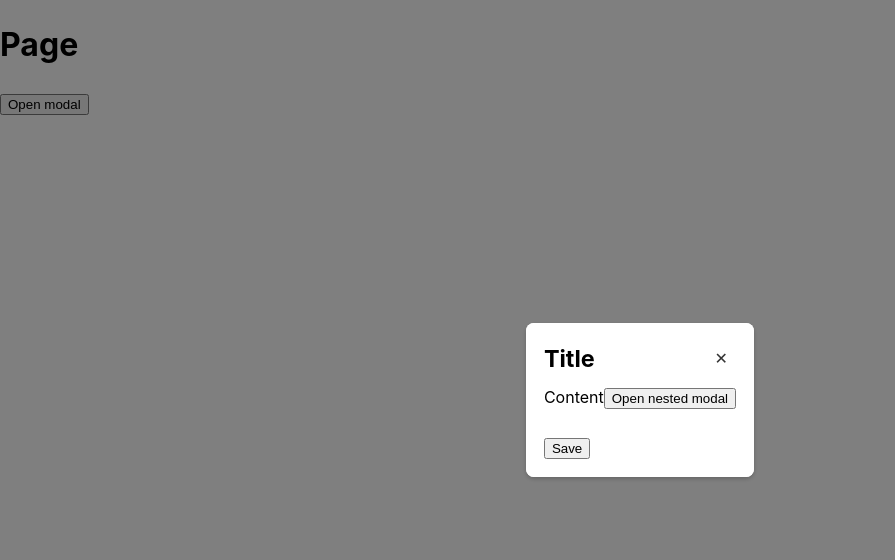
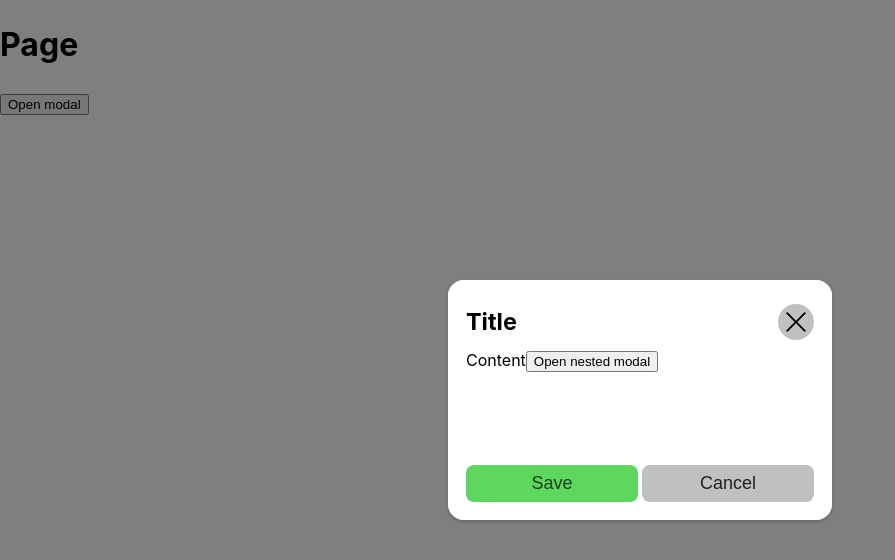
Before and after one commit to Amorelleth/modal-demo, a React (Vite) app: page / in a window 1280 px wide. Both pictures are taken after a click on the button "Open modal". Shown: the top 560 px of the page, without its empty margins (0-895 px from the left). Built offline with nearby package versions, Linux system fonts and the light colour scheme.

Commit message:
feat: replace buttons, add animations

```diff
--- a/src/App.tsx
+++ b/src/App.tsx
@@ -20,6 +20,9 @@ export function App() {
             action: {
               text: "Save",
             },
+            dismiss: {
+              text: "Cancel",
+            },
           }}
         >
           Content
--- /dev/null
+++ b/src/ui/Modal/Cross.tsx
@@ -0,0 +1,9 @@
+import type { SVGProps } from "react";
+
+export type IconComponent = (props: SVGProps<SVGSVGElement>) => JSX.Element;
+
+export const Cross = (props: SVGProps<SVGSVGElement>) => (
+  <svg viewBox="0 0 490 490" width="20" height="20" {...props}>
+    <path d="M456.851 0 245 212.564 33.149 0 .708 32.337l211.961 212.667L.708 457.678 33.149 490 245 277.443 456.851 490l32.441-32.322-211.961-212.674L489.292 32.337z" />
+  </svg>
+);
--- a/src/ui/Modal/Modal.module.css
+++ b/src/ui/Modal/Modal.module.css
@@ -9,6 +9,18 @@
   display: flex;
   justify-content: center;
   align-items: center;
+
+  opacity: 0;
+
+  &.fadeIn {
+    opacity: 1;
+    transition: opacity 500ms ease-in;
+  }
+
+  &.fadeOut {
+    opacity: 0;
+    transition: opacity 500ms ease-out;
+  }
 }
 
 .modal {
@@ -23,14 +35,19 @@
 
   position: relative;
   display: grid;
-  align-content: start;
-  max-width: 50vw;
-  max-height: 80vh;
+  grid-template-rows: auto 1fr auto;
   overflow: auto;
   gap: var(--space-2);
   background-color: white;
-  border-radius: 8px;
+  border-radius: 16px;
   box-shadow: 0 2px 4px rgba(0, 0, 0, 0.2);
+
+  &.medium {
+    min-width: 30vw;
+    max-width: 50vw;
+    min-height: 30vh;
+    max-height: 80vh;
+  }
 
   .header {
     display: flex;
@@ -38,7 +55,7 @@
     align-items: center;
     position: sticky;
     top: 0;
-    padding-block: var(--space-5) 0;
+    padding-block: var(--space-6) 0;
     padding-inline: var(--space-5);
     background-color: white;
     font-size: 20px;
@@ -46,27 +63,6 @@
 
     .title {
       margin: 0;
-    }
-
-    .closeButton {
-      height: 30px;
-      width: 30px;
-      background: none;
-      border: none;
-      cursor: pointer;
-      align-items: center;
-      justify-content: center;
-      display: flex;
-      font-size: 16px;
-      font-weight: bold;
-      color: var(--color-text);
-      border-radius: 50%;
-      padding-inline: var(--space-1);
-      padding-block: var(--space-1);
-
-      &:hover {
-        background-color: color-mix(in srgb, currentColor 20%, transparent);
-      }
     }
   }
 
@@ -81,5 +77,10 @@
 
     padding-block: var(--space-5);
     padding-inline: var(--space-5);
+
+    display: grid;
+    gap: var(--space-1);
+    grid-auto-flow: column;
+    grid-auto-columns: minmax(0, 1fr);
   }
 }
--- a/src/ui/Modal/Modal.tsx
+++ b/src/ui/Modal/Modal.tsx
@@ -1,6 +1,7 @@
 import {
   useEffect,
   useRef,
+  useState,
   type ButtonHTMLAttributes,
   type ReactNode,
 } from "react";
@@ -10,12 +11,11 @@ import { clsx } from "clsx";
 
 import { useModal } from "./ModalContext";
 
+import { Button } from "../Button";
+
+import { Cross } from "./Cross";
+
 import styles from "./Modal.module.css";
-
-// - body with any random content
-// - a footer with "Close" and "Save" buttons
-// - responsive with the header and footer static but body part being scrollable
-// - opens with a fade-in transition and closes with a fade-out transition.
 
 type ButtonProps = ButtonHTMLAttributes<HTMLButtonElement> & {
   text: string;
@@ -25,57 +25,74 @@ type ButtonProps = ButtonHTMLAttributes<HTMLButtonElement> & {
   onClick?: () => void;
 };
 
-export const Modal = ({
-  isOpen,
-  title,
-  children,
-  footer,
-  onClose,
-
-  headerClassName,
-  contentClassName,
-  footerClassName,
-}: {
-  isOpen: boolean;
+type ModalProps = {
   title: string;
+  size?: "medium";
   children: ReactNode;
   footer?: {
     action?: ButtonProps;
     dismiss?: ButtonProps;
   };
   onClose: () => void;
-
   headerClassName?: string;
   contentClassName?: string;
   footerClassName?: string;
-}) => {
+};
+
+export const Modal = ({
+  isOpen,
+  ...props
+}: ModalProps & { isOpen: boolean }) => {
+  if (!isOpen) return null;
+
+  return <ModalOpened {...props} />;
+};
+
+export const ModalOpened = ({
+  title,
+  size = "medium",
+  children,
+  footer,
+  onClose,
+  headerClassName,
+  contentClassName,
+  footerClassName,
+}: ModalProps) => {
   const ref = useRef(null);
+
+  const [animation, setAnimation] = useState<"in" | "out">();
 
   const { container } = useModal();
 
   useEffect(() => {
     const close = (event: MouseEvent | TouchEvent) => {
       if (event.target === ref.current) {
-        onClose();
+        setAnimation("out");
+        setTimeout(onClose, 500);
       }
     };
 
-    if (isOpen) {
-      document.addEventListener("click", close);
-    } else {
-      document.removeEventListener("click", close);
-    }
-
+    document.addEventListener("click", close);
     return () => {
       document.removeEventListener("click", close);
     };
-  }, [isOpen, onClose]);
+  }, [onClose]);
 
-  if (!isOpen) return null;
-  console.log(footer?.action);
+  useEffect(() => {
+    setAnimation("in");
+  }, []);
+
   return createPortal(
-    <div ref={ref} className={styles.overlay}>
-      <div className={styles.modal}>
+    <div
+      ref={ref}
+      className={clsx(styles.overlay, {
+        [styles.fadeIn]: animation === "in",
+        [styles.fadeOut]: animation === "out",
+      })}
+    >
+      <div
+        className={clsx(styles.modal, { [styles.medium]: size === "medium" })}
+      >
         <ModalHeader
           title={title}
           onClose={onClose}
@@ -105,9 +122,7 @@ const ModalHeader = ({
   return (
     <header className={clsx(className, styles.header)}>
       <h3 className={styles.title}>{title}</h3>
-      <button className={styles.closeButton} onClick={onClose}>
-        ✕
-      </button>
+      <Button shape="pill" onClick={onClose} icon={Cross} />
     </header>
   );
 };
@@ -123,8 +138,8 @@ const ModalFooter = ({
 }) => {
   return (
     <div className={clsx(className, styles.footer)}>
-      {action && <button>{action.text}</button>}
-      {dismiss && <button>{dismiss.text}</button>}
+      {action && <Button variant="action" text={action.text} />}
+      {dismiss && <Button variant="default" text={dismiss.text} />}
     </div>
   );
 };
```
